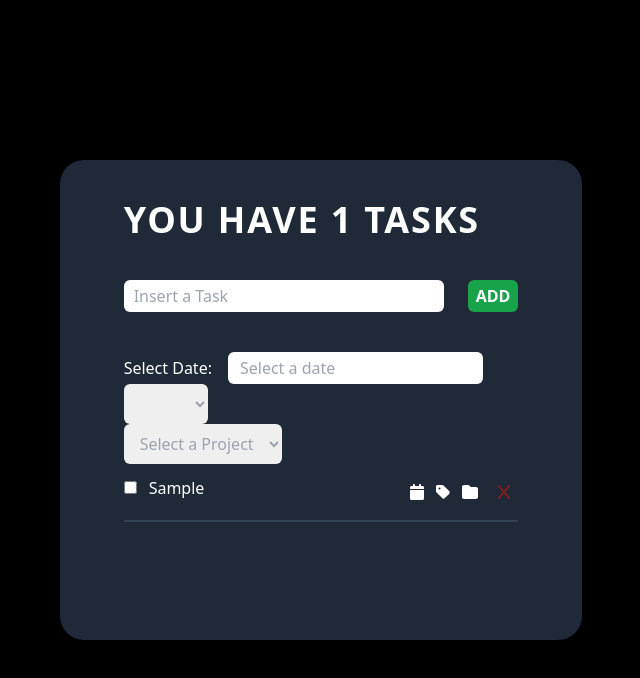
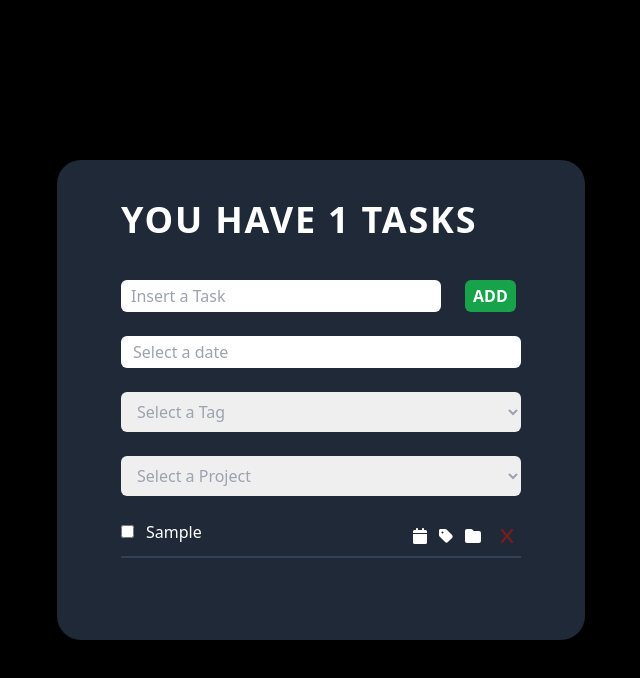
Before and after one commit to Fr3nk21/to-do-list, a React (Create React App) app: page / in a window 1280 px wide. Both pictures are taken after typing "Sample" into the empty fields and a click on the button "ADD". Shown: the top 678 px of the page, without its empty margins (319-959 px from the left). Built offline with nearby package versions, Linux system fonts and the light colour scheme.

Commit message:
icons color

```diff
--- a/src/components/TasksContainer.js
+++ b/src/components/TasksContainer.js
@@ -2,6 +2,13 @@ import React, { useState } from "react";
 import TasksList from "./TasksList.js";
 import DatePicker from "react-datepicker";
 import "react-datepicker/dist/react-datepicker.css";
+import { FontAwesomeIcon } from "@fortawesome/react-fontawesome";
+import {
+  faCalendar,
+  faTag,
+  faFolder,
+  faX,
+} from "@fortawesome/free-solid-svg-icons";
 
 export default function TasksContainer() {
   const [tasks, setTasks] = useState([]);
@@ -62,11 +69,11 @@ export default function TasksContainer() {
       </h1>
 
       {/* Task's name component */}
-      <div className="flex flex-row justify-stretch w-full">
+      <div className="flex flex-row justify-stretch">
         <form onSubmit={handleSubmit} className="w-full">
           <input
             id="userTask"
-            className="h-8 mt-10 mb-10 rounded-md w-80"
+            className="h-8 mt-10 mb-6 rounded-md w-80"
             type="text"
             value={inputTask}
             onChange={handleInputChange}
@@ -79,30 +86,21 @@ export default function TasksContainer() {
           >
             Add
           </button>
-          {showError && <p className="text-red-500">Error message</p>}
         </form>
       </div>
 
       {/* Task's date component */}
-      <div className="flex flex-row items-center">
-        <h2 className="text-white pr-4">Select Date:</h2>
+      <div className="flex flex-row items-center min-w-fit mb-6">
+        {/* <h2 className="text-white pr-4">Select Date:</h2> */}
         <DatePicker
           id="taskDate"
           selected={selectedDate}
           onChange={(date) => setSelectedDate(date)}
-          className="py-1 px-3 rounded-md text-gray-400"
+          className="py-1 px-3 rounded-md text-gray-400 w-96"
           dateFormat="yyyy/MM/dd"
           placeholderText="Select a date"
           aria-label="taskDate"
         />
-        {/* <input
-          id="taskDate"
-          type="datetime-local"
-          value={selectedDate}
-          onChange={handleDateSelection}
-          className="py-1 px-3 rounded-md text-gray-400"
-          aria-label="taskDate"
-        /> */}
         {selectedDate &&
           console.log(`You selected: ${selectedDate.toLocaleDateString()}`)}
       </div>
@@ -111,11 +109,11 @@ export default function TasksContainer() {
       <div>
         <select
           name="tag"
-          className="py-2 px-3 rounded-md text-gray-400"
+          className="py-2 px-3 rounded-md text-gray-400 w-full mb-6"
           onChange={handleTagChange}
           value={selectedTag}
         >
-          <option value=""></option>
+          <option value="">Select a Tag</option>
           <option value="Tag 1">Tag 1</option>
           <option value="Tag 2">Tag 2</option>
           <option value="Tag 3">Tag 3</option>
@@ -128,7 +126,7 @@ export default function TasksContainer() {
       <div>
         <select
           name="project"
-          className="py-2 px-3 rounded-md text-gray-400"
+          className="py-2 px-3 rounded-md text-gray-400 w-full"
           onChange={handleProjectChange}
           value={selectedProject}
         >
@@ -142,6 +140,11 @@ export default function TasksContainer() {
       </div>
 
       {/* TasksList component */}
+      {showError && (
+        <p className="text-red-900 bg-red-400 p-4 mt-6 rounded-md font-sans font-bold">
+          Please, insert a task!
+        </p>
+      )}
       <TasksList tasks={tasks} onRemoveTask={removeTask} />
     </div>
   );
--- a/src/components/TasksList.js
+++ b/src/components/TasksList.js
@@ -14,7 +14,7 @@ export default function TasksList({ tasks, onRemoveTask }) {
         {tasks.map((task) => (
           <li
             key={task.id}
-            className="flex flex-row text-white border-b-2 border-slate-700 border-solid py-3 justify-between"
+            className="flex flex-row text-white border-b-2 border-slate-700 border-solid pt-6 pb-1 justify-between"
           >
             <div>
               <input type="checkbox" id="taskNumber" className="my-checkbox" />
@@ -23,22 +23,29 @@ export default function TasksList({ tasks, onRemoveTask }) {
                 className="content-center ml-3 checkbox-label"
               >
                 {task.text}
-                {task.date && (
-                  <p>Date: {task.date.toLocaleDateString("en-US")}</p>
-                )}
-                {task.tag && <p>Tag: {task.tag}</p>}
-                {task.project && <p>Project: {task.project}</p>}
+                {task.date && <p>{task.date.toLocaleDateString("en-US")}</p>}
+                {task.tag && <p>{task.tag}</p>}
+                {task.project && <p>{task.project}</p>}
               </label>
             </div>
             <div>
               <button className="py-1 pr-3 ml-auto rounded-md text-white font-sans uppercase font-bold">
-                <FontAwesomeIcon icon={faCalendar} />
+                <FontAwesomeIcon
+                  icon={faCalendar}
+                  className={task.date && "text-red-600"}
+                />
               </button>
               <button className="py-1 pr-3 ml-auto rounded-md text-white font-sans uppercase font-bold">
-                <FontAwesomeIcon icon={faTag} />
+                <FontAwesomeIcon
+                  icon={faTag}
+                  className={task.tag && "text-red-600"}
+                />
               </button>
               <button className="py-1 pr-3 ml-auto rounded-md text-white font-sans uppercase font-bold">
-                <FontAwesomeIcon icon={faFolder} />
+                <FontAwesomeIcon
+                  icon={faFolder}
+                  className={task.project && "text-red-600"}
+                />
               </button>
               <button
                 onClick={() => onRemoveTask(task.id)}
--- a/tailwind.config.js
+++ b/tailwind.config.js
@@ -2,7 +2,11 @@
 module.exports = {
   content: ["./src/**/*.{js,jsx,ts,tsx}"],
   theme: {
-    extend: {},
+    extend: {
+      width: {
+        96: "25rem",
+      },
+    },
   },
   plugins: [],
 };
```
